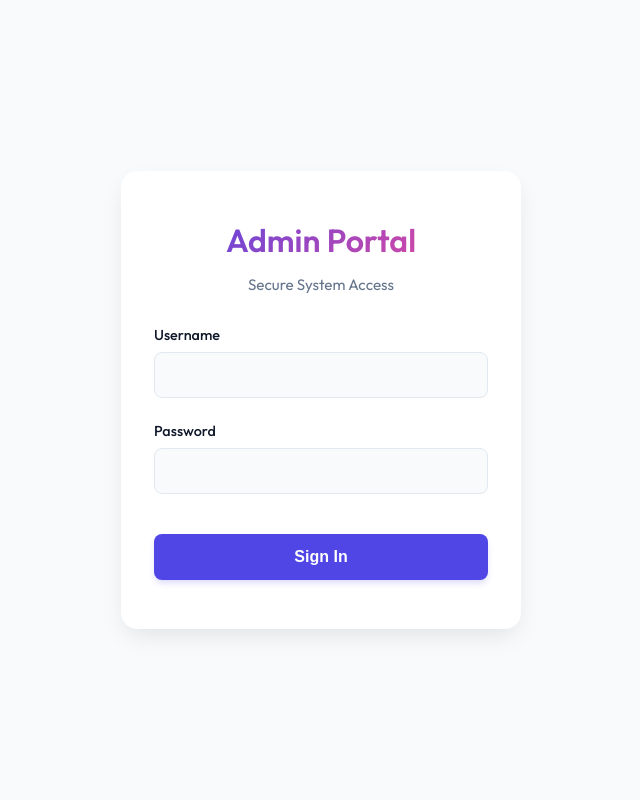
After one commit to brian0913579/linebot.test, a Flask app: page /admin/login in a window 1280 px wide. The commit adds this page. Shown: the whole page, without its empty margins (319-959 px from the left). Run offline with Flask 3, Linux system fonts and the light colour scheme; parts of the project's set-up code (start-up, migrations or seed data) failed here and were passed over.

Commit message:
feat: Introduce admin login page and add logout button to the admin portal.

```diff
--- /dev/null
+++ b/templates/admin_login.html
@@ -0,0 +1,195 @@
+<!doctype html>
+<html lang="zh-TW">
+  <head>
+    <meta charset="UTF-8" />
+    <meta name="viewport" content="width=device-width, initial-scale=1.0" />
+    <title>Login | LineBot Admin</title>
+    <link
+      href="https://fonts.googleapis.com/css2?family=Outfit:wght@300;400;500;600&display=swap"
+      rel="stylesheet"
+    />
+    <style>
+      :root {
+        --primary: #4f46e5;
+        --primary-hover: #4338ca;
+        --bg: #f8fafc;
+        --surface: #ffffff;
+        --text-main: #0f172a;
+        --text-muted: #64748b;
+        --border: #e2e8f0;
+      }
+
+      * { box-sizing: border-box; }
+
+      body {
+        font-family: "Outfit", sans-serif;
+        background-color: var(--bg);
+        color: var(--text-main);
+        margin: 0;
+        display: flex;
+        align-items: center;
+        justify-content: center;
+        min-height: 100vh;
+      }
+
+      .login-card {
+        background: var(--surface);
+        padding: 3rem 2rem;
+        border-radius: 16px;
+        box-shadow: 0 10px 25px -5px rgba(0,0,0,0.1);
+        width: 100%;
+        max-width: 400px;
+        text-align: center;
+        border: 1px solid rgba(255, 255, 255, 0.5);
+      }
+
+      h1 {
+        font-size: 2rem;
+        font-weight: 600;
+        margin: 0 0 0.5rem 0;
+        background: linear-gradient(135deg, #4f46e5 0%, #ec4899 100%);
+        -webkit-background-clip: text;
+        background-clip: text;
+        -webkit-text-fill-color: transparent;
+      }
+
+      .subtitle {
+        color: var(--text-muted);
+        margin-bottom: 2rem;
+        font-size: 0.95rem;
+      }
+
+      .form-group {
+        text-align: left;
+        margin-bottom: 1.5rem;
+      }
+
+      label {
+        display: block;
+        margin-bottom: 0.5rem;
+        font-weight: 500;
+        font-size: 0.9rem;
+        color: var(--text-main);
+      }
+
+      input {
+        width: 100%;
+        padding: 0.75rem 1rem;
+        border: 1px solid var(--border);
+        border-radius: 8px;
+        font-size: 1rem;
+        font-family: inherit;
+        transition: all 0.2s;
+        background: #f8fafc;
+      }
+
+      input:focus {
+        outline: none;
+        border-color: var(--primary);
+        background: white;
+        box-shadow: 0 0 0 3px rgba(79, 70, 229, 0.1);
+      }
+
+      .btn {
+        width: 100%;
+        padding: 0.875rem;
+        border-radius: 8px;
+        font-weight: 600;
+        font-size: 1rem;
+        border: none;
+        cursor: pointer;
+        background: var(--primary);
+        color: white;
+        transition: all 0.2s;
+        box-shadow: 0 4px 6px -1px rgba(79, 70, 229, 0.2);
+        margin-top: 1rem;
+      }
+
+      .btn:hover {
+        background: var(--primary-hover);
+        transform: translateY(-1px);
+      }
+
+      /* Toasts for login errors */
+      .toast-container {
+        position: fixed;
+        bottom: 24px;
+        right: 24px;
+        display: flex;
+        flex-direction: column;
+        gap: 12px;
+        z-index: 50;
+      }
+      .toast {
+        padding: 1rem 1.25rem;
+        border-radius: 12px;
+        font-weight: 500;
+        display: flex;
+        align-items: center;
+        gap: 12px;
+        box-shadow: 0 10px 15px -3px rgba(0, 0, 0, 0.1);
+        transform: translateX(120%);
+        transition: transform 0.3s cubic-bezier(0.4, 0, 0.2, 1);
+        background: white;
+        border-left: 4px solid var(--primary);
+      }
+      .toast.show { transform: translateX(0); }
+      .toast.error { border-left-color: #ef4444; }
+      .toast.success { border-left-color: #10b981; }
+    </style>
+  </head>
+  <body>
+    <div class="login-card">
+      <h1>Admin Portal</h1>
+      <p class="subtitle">Secure System Access</p>
+
+      <form action="{{ url_for('admin.admin_login') }}" method="POST">
+        <div class="form-group">
+          <label for="username">Username</label>
+          <input type="text" id="username" name="username" required autocomplete="username" />
+        </div>
+        <div class="form-group">
+          <label for="password">Password</label>
+          <input type="password" id="password" name="password" required autocomplete="current-password" />
+        </div>
+        <button type="submit" class="btn">Sign In</button>
+      </form>
+    </div>
+
+    <!-- Toast Container -->
+    <div id="toast-container" class="toast-container"></div>
+    <div id="flash-data" style="display: none;">
+      {% with messages = get_flashed_messages(with_categories=true) %}
+        {% if messages %}
+          {% for category, message in messages %}
+            <div data-category="{{ category }}" data-message="{{ message }}"></div>
+          {% endfor %}
+        {% endif %}
+      {% endwith %}
+    </div>
+
+    <script>
+      function showToast(message, type) {
+        const container = document.getElementById('toast-container');
+        const toast = document.createElement('div');
+        const icon = type === 'success' ? '✅' : '❌';
+        toast.className = `toast ${type}`;
+        toast.innerHTML = `<span>${icon}</span> <span>${message}</span>`;
+        container.appendChild(toast);
+        void toast.offsetWidth;
+        toast.classList.add('show');
+        setTimeout(() => {
+          toast.classList.remove('show');
+          setTimeout(() => toast.remove(), 300);
+        }, 3000);
+      }
+
+      document.addEventListener('DOMContentLoaded', () => {
+        const flashes = document.querySelectorAll('#flash-data div');
+        flashes.forEach(flash => {
+          showToast(flash.dataset.message, flash.dataset.category === 'error' ? 'error' : 'success');
+        });
+      });
+    </script>
+  </body>
+</html>
```
Also changed, not shown: templates/admin.html (+8 -1 lines).
